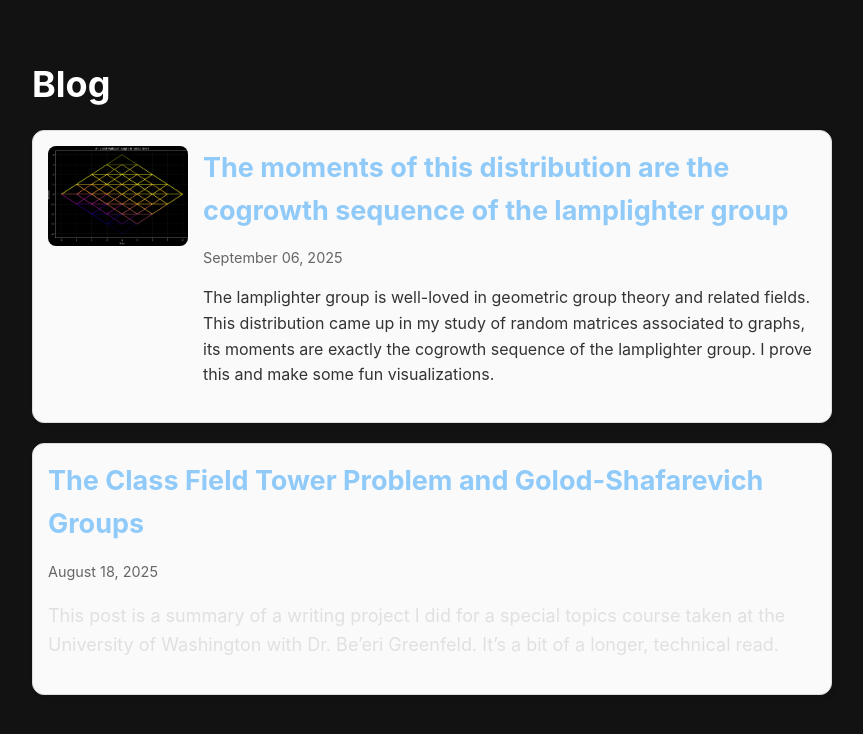
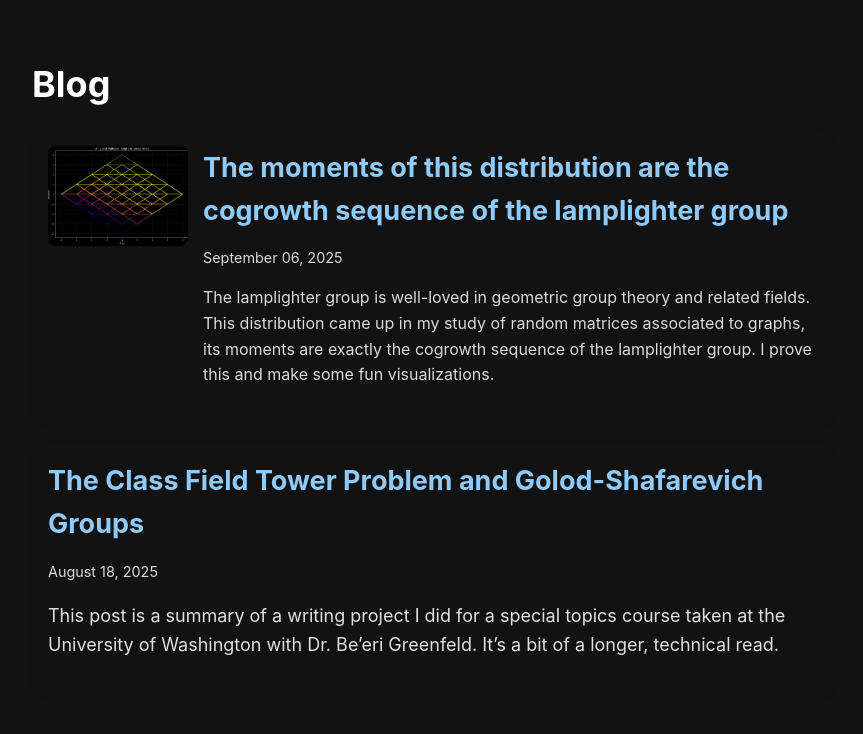
Before and after one commit to VinceDillonMath/VinceDillonMath.github.io, a Jekyll site: the page built from blog.html, in a window 1280 px wide. Shown: the top 734 px of the page, without its empty margins (208-1071 px from the left). Built offline with Jekyll 4.4.1, drawn with Linux system fonts in a browser that asks for light colours.

Commit message:
yay it worked but fixing colors

```diff
--- a/assets/css/style.css
+++ b/assets/css/style.css
@@ -121,15 +121,15 @@ mjx-container {
   display: flex;
   gap: 15px;
   padding: 15px;
-  border: 1px solid #ddd;
+  border: 1px solid #121212;
   border-radius: 12px;
-  background: #fafafa;
+  background: #121212;
   box-shadow: 2px 2px 6px rgba(0,0,0,0.05);
   transition: background 0.2s;
 }
 
 .blog-card:hover {
-  background: #f0f0f0;
+  background: #121212;
 }
 
 .blog-thumb {
@@ -149,11 +149,11 @@ mjx-container {
 
 .blog-date {
   font-size: 0.9rem;
-  color: #666;
+  color: #dadada;
   margin-bottom: 8px;
 }
 
 .blog-excerpt {
   font-size: 1rem;
-  color: #333;
+  color: #dadada;
 }
```
Also changed, not shown: _posts/2025-09-06-LLGM.md (+2 -2 lines).
